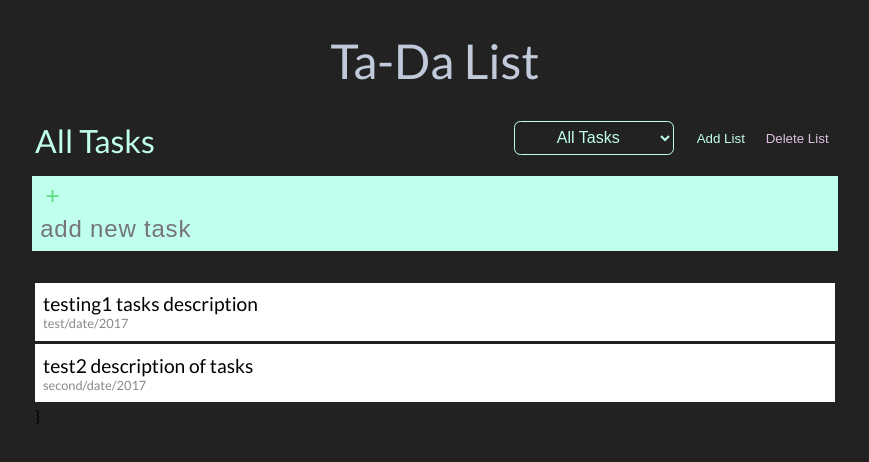
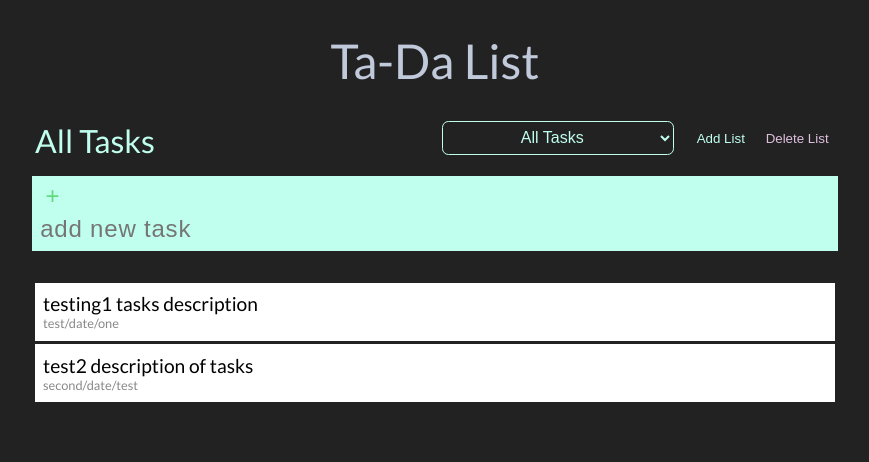
Before and after one commit to davallerr/to-do-list-2, a React (Create React App) app: page / in a window 1280 px wide. Shown: the top 462 px of the page, without its empty margins (205-1074 px from the left). Built offline with nearby package versions, Linux system fonts and the light colour scheme.

Commit message:
starts breaking down some components to smaller pieces

```diff
--- a/src/App.js
+++ b/src/App.js
@@ -10,6 +10,55 @@ class CurrentList extends React.Component {
   }
 }
 
+class BtnAddTask extends React.Component {
+  constructor() {
+    super();
+    this.state = {
+
+    };
+  }
+
+  render() {
+    return (
+      <button className="top__list-add--btn">Add List</button>
+    );
+  }
+}
+
+class BtnDeleteTask extends React.Component {
+  constructor() {
+    super();
+    this.state = {
+
+    };
+  }
+
+  render() {
+    return (
+      <button className="top__list-delete--btn">Delete List</button>
+    );
+  }
+}
+
+class SelectLists extends React.Component {
+  constructor() {
+    super();
+    this.state = {
+
+    };
+  }
+
+  render() {
+    return (
+      <select className="top__list-select">
+        <option className="top__list-option">All Tasks</option>
+        <option className="top__list-option">Another example for now</option>
+        <option className="top__list-option">Last example</option>
+      </select>
+    );
+  }
+}
+
 class NavBar extends React.Component {
   render() {
     //const lists = this._getLists();
@@ -17,17 +66,26 @@ class NavBar extends React.Component {
 
     return (
       <div className="top__navbar">
-        <select className="top__list-select">
-          <option className="top__list-option">All Tasks</option>
-        </select>
-        <button className="top__list-add--btn">Add List</button>
-        <button className="top__list-delete--btn">Delete List</button>
+        <SelectLists />
+        <BtnAddTask />
+        <BtnDeleteTask />
       </div>
     );
   }
 }
 
 class TaskInput extends React.Component {
+  constructor() {
+    super();
+    this.state = {
+
+    };
+  }
+
+  _handleAddClick() {
+
+  }
+
   render() {
     return (
       <div className="add-task">
@@ -50,7 +108,7 @@ class Task extends React.Component {
 
   render() {
     return (
-      <div id={this.props.key} className="task">
+      <div className="task">
         <div className="task__description">{this.props.description}</div>
         <div className="task__date">{this.props.date}</div>
         <div className="task__delete"><button className="task__delete--btn">delete</button></div>
@@ -69,8 +127,8 @@ class Tasks extends React.Component {
 
   _getTasks() {
     const tasksList = [
-      {id: 1, description: 'testing1 tasks description', date: 'test/date/2017'},
-      {id: 2, description: 'test2 description of tasks', date: 'second/date/2017'}
+      {id: 1, description: 'testing1 tasks description', date: 'test/date/one'},
+      {id: 2, description: 'test2 description of tasks', date: 'second/date/test'}
     ];
 
     return tasksList.map((task) => {
@@ -84,7 +142,7 @@ class Tasks extends React.Component {
     const  tasks = this._getTasks();
     return (
       <div className="tasks-list">
-        {tasks}}
+        {tasks}
       </div>
     );
   }
```
